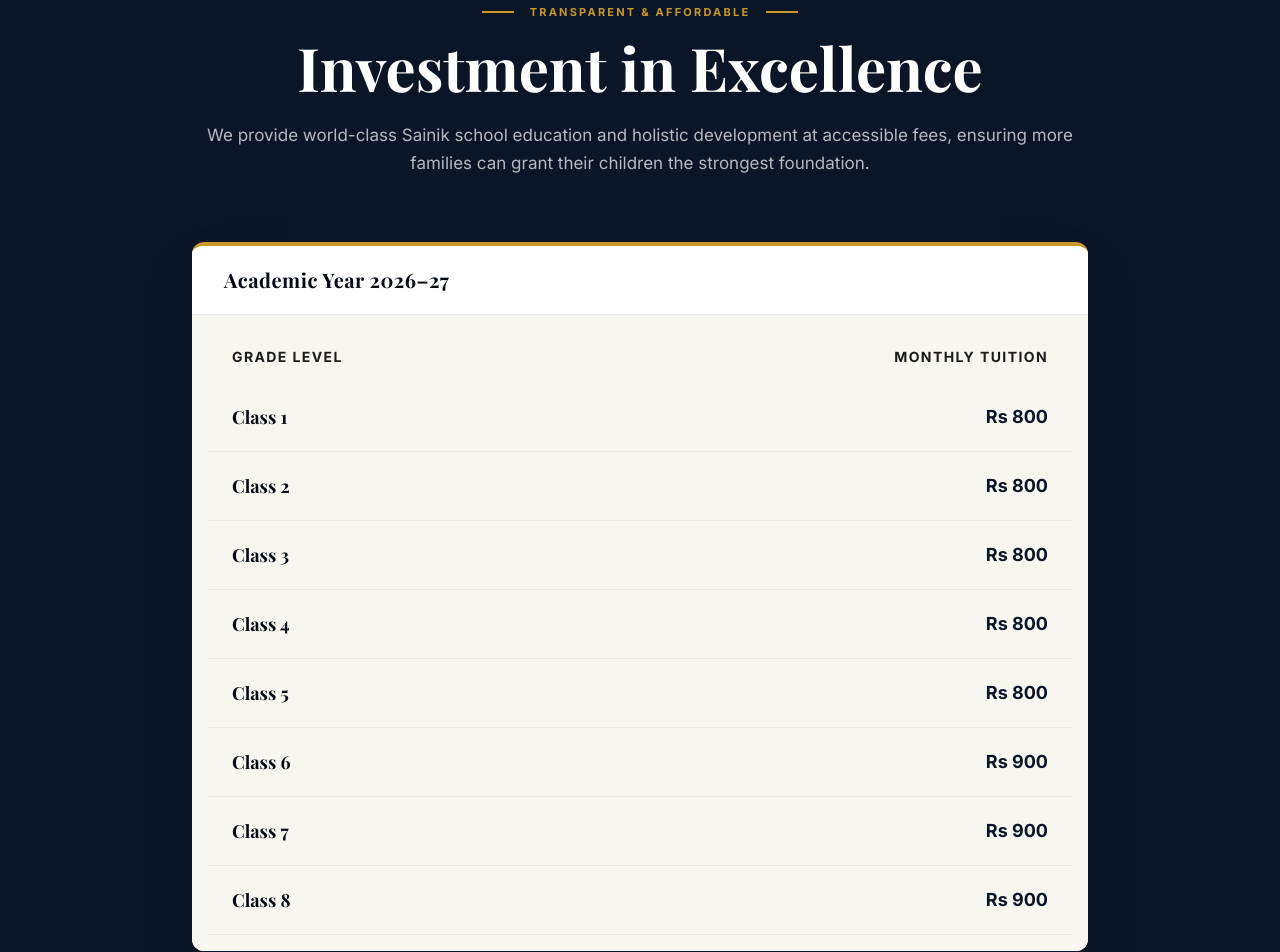
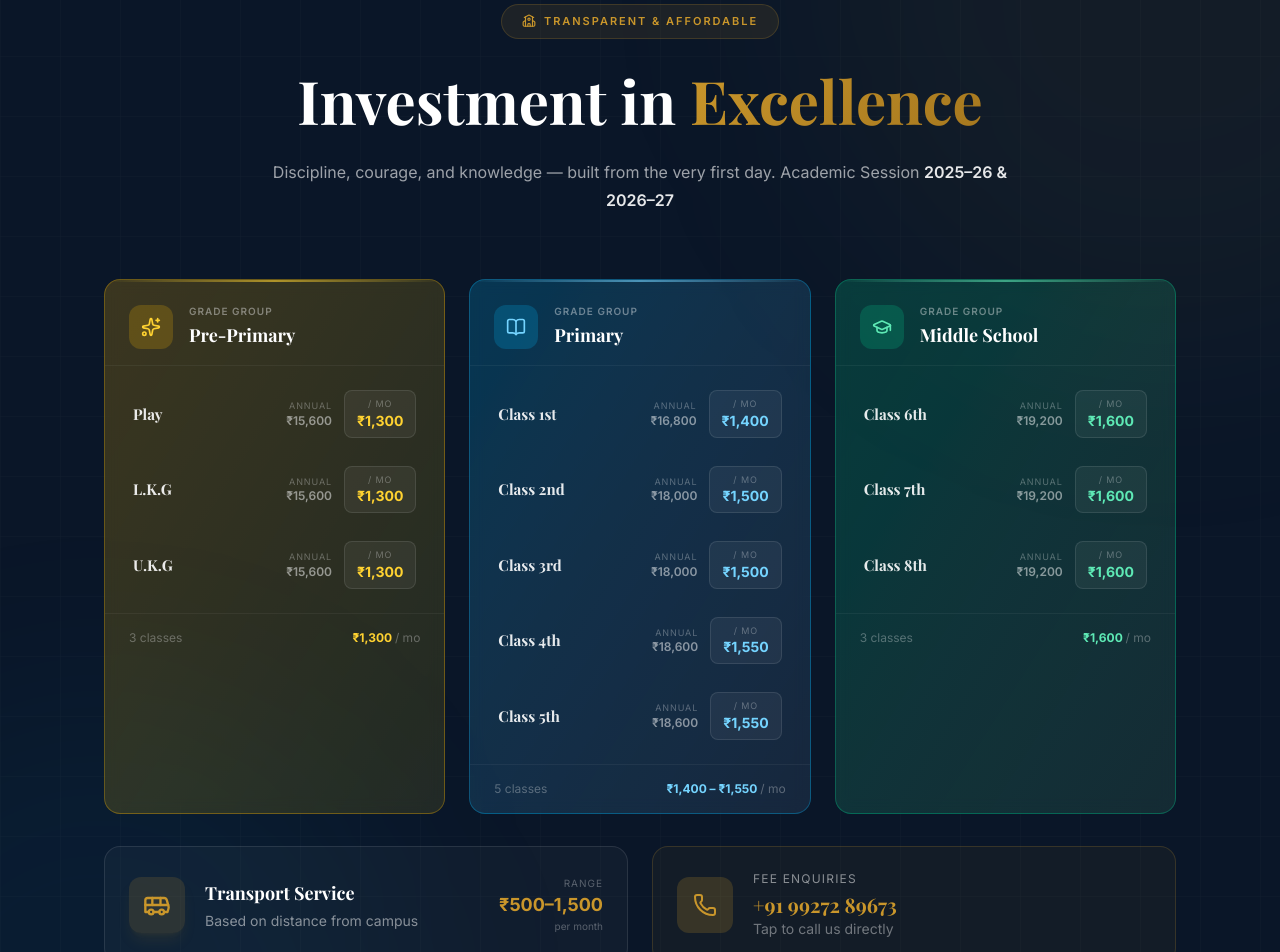
Before and after one commit to Bal-Sanskar-Sainik-School/Bal-Sanskar-Sainik-School-Website, a Next.js app: page /fee-structure in a window 1280 px wide. Shown: the part 220-1172 px from the top of the page. Built offline with nearby package versions, Linux system fonts and the light colour scheme.

Commit message:
Improved the fees structure successfully

```diff
--- a/components/FeeStructure.tsx
+++ b/components/FeeStructure.tsx
@@ -1,18 +1,51 @@
 "use client";
 
 import { motion, useInView } from "framer-motion";
-import { Bus, Phone, Star } from "lucide-react";
+import { Bus, Phone, Sparkles, GraduationCap, BookOpen, School } from "lucide-react";
 import { useRef } from "react";
 
-const feeData = [
-  { class: "Class 1", fee: "Rs 800" },
-  { class: "Class 2", fee: "Rs 800" },
-  { class: "Class 3", fee: "Rs 800" },
-  { class: "Class 4", fee: "Rs 800" },
-  { class: "Class 5", fee: "Rs 800" },
-  { class: "Class 6", fee: "Rs 900" },
-  { class: "Class 7", fee: "Rs 900" },
-  { class: "Class 8", fee: "Rs 900" },
+const groups = [
+  {
+    label: "Pre-Primary",
+    icon: Sparkles,
+    color: "from-amber-400/20 to-yellow-300/10",
+    border: "border-amber-400/30",
+    iconBg: "bg-amber-400/20",
+    iconColor: "text-amber-300",
+    rows: [
+      { class: "Play", monthly: "₹1,300", annual: "₹15,600" },
+      { class: "L.K.G", monthly: "₹1,300", annual: "₹15,600" },
+      { class: "U.K.G", monthly: "₹1,300", annual: "₹15,600" },
+    ],
+  },
+  {
+    label: "Primary",
+    icon: BookOpen,
+    color: "from-sky-400/20 to-blue-300/10",
+    border: "border-sky-400/30",
+    iconBg: "bg-sky-400/20",
+    iconColor: "text-sky-300",
+    rows: [
+      { class: "Class 1st", monthly: "₹1,400", annual: "₹16,800" },
+      { class: "Class 2nd", monthly: "₹1,500", annual: "₹18,000" },
+      { class: "Class 3rd", monthly: "₹1,500", annual: "₹18,000" },
+      { class: "Class 4th", monthly: "₹1,550", annual: "₹18,600" },
+      { class: "Class 5th", monthly: "₹1,550", annual: "₹18,600" },
+    ],
+  },
+  {
+    label: "Middle School",
+    icon: GraduationCap,
+    color: "from-emerald-400/20 to-green-300/10",
+    border: "border-emerald-400/30",
+    iconBg: "bg-emerald-400/20",
+    iconColor: "text-emerald-300",
+    rows: [
+      { class: "Class 6th", monthly: "₹1,600", annual: "₹19,200" },
+      { class: "Class 7th", monthly: "₹1,600", annual: "₹19,200" },
+      { class: "Class 8th", monthly: "₹1,600", annual: "₹19,200" },
+    ],
+  },
 ];
 
 export default function FeeStructure() {
@@ -21,9 +54,21 @@ export default function FeeStructure() {
 
   return (
     <section id="fees" className="py-24 sm:py-32 bg-navy relative overflow-hidden" ref={ref}>
-      {/* Background Ambience */}
-      <div className="absolute top-0 right-0 w-[600px] h-[600px] bg-gradient-radial from-gold/5 via-transparent to-transparent opacity-50 rounded-full translate-x-1/3 -translate-y-1/3 pointer-events-none" />
-      <div className="absolute bottom-0 left-0 w-[600px] h-[600px] bg-gradient-radial from-white/5 via-transparent to-transparent opacity-50 rounded-full -translate-x-1/3 translate-y-1/3 pointer-events-none" />
+
+      {/* Background decorations */}
+      <div className="absolute inset-0 pointer-events-none">
+        <div className="absolute top-0 right-0 w-[700px] h-[700px] rounded-full bg-gold/5 blur-[120px] translate-x-1/3 -translate-y-1/3" />
+        <div className="absolute bottom-0 left-0 w-[600px] h-[600px] rounded-full bg-sky-500/5 blur-[100px] -translate-x-1/3 translate-y-1/3" />
+        {/* Grid lines */}
+        <div
+          className="absolute inset-0 opacity-[0.03]"
+          style={{
+            backgroundImage:
+              "linear-gradient(rgba(255,255,255,0.5) 1px, transparent 1px), linear-gradient(90deg, rgba(255,255,255,0.5) 1px, transparent 1px)",
+            backgroundSize: "60px 60px",
+          }}
+        />
+      </div>
 
       <div className="max-w-[1200px] mx-auto px-6 sm:px-10 lg:px-16 relative z-10">
 
@@ -32,117 +77,153 @@ export default function FeeStructure() {
           initial={{ opacity: 0, y: 30 }}
           animate={inView ? { opacity: 1, y: 0 } : {}}
           transition={{ duration: 0.7 }}
-          className="text-center mb-16 max-w-4xl mx-auto"
+          className="text-center mb-16 max-w-3xl mx-auto"
         >
-          <div className="flex items-center justify-center gap-4 mb-4">
-            <span className="w-8 h-[2px] bg-gold" />
-            <span className="text-gold font-bold tracking-[0.2em] uppercase text-[11px] font-[family-name:var(--font-body)]">
-              Transparent & Affordable
+          <div className="inline-flex items-center gap-2 bg-gold/10 border border-gold/20 rounded-full px-5 py-2 mb-6">
+            <School className="h-3.5 w-3.5 text-gold" />
+            <span className="text-gold font-semibold tracking-[0.18em] uppercase text-[11px] font-[family-name:var(--font-body)]">
+              Transparent &amp; Affordable
             </span>
-            <span className="w-8 h-[2px] bg-gold" />
           </div>
-          <h2 className="text-4xl sm:text-5xl md:text-6xl font-bold text-white font-[family-name:var(--font-heading)] mb-6">
-            Investment in Excellence
+          <h2 className="text-4xl sm:text-5xl md:text-6xl font-bold text-white font-[family-name:var(--font-heading)] mb-5 leading-tight">
+            Investment in{" "}
+            <span className="text-gold-gradient">Excellence</span>
           </h2>
-          <p className="text-white/70 text-[17px] font-[family-name:var(--font-body)] leading-[1.7]">
-            We provide world-class Sainik school education and holistic development at accessible fees, ensuring more families can grant their children the strongest foundation.
+          <p className="text-white/60 text-[16px] font-[family-name:var(--font-body)] leading-[1.8]">
+            Discipline, courage, and knowledge — built from the very first day. Academic Session{" "}
+            <span className="text-white/90 font-semibold">2025–26 &amp; 2026–27</span>
           </p>
         </motion.div>
 
-        {/* Pricing Table Card */}
+        {/* Grade Group Cards */}
+        <div className="grid grid-cols-1 lg:grid-cols-3 gap-6 max-w-6xl mx-auto mb-8">
+          {groups.map((group, gi) => {
+            const Icon = group.icon;
+            return (
               <motion.div
+                key={group.label}
                 initial={{ opacity: 0, y: 40 }}
                 animate={inView ? { opacity: 1, y: 0 } : {}}
-          transition={{ duration: 0.7, delay: 0.2 }}
-          className="bg-ivory-dark rounded-xl shadow-2xl overflow-hidden max-w-4xl mx-auto border-t-[4px] border-gold"
+                transition={{ duration: 0.6, delay: 0.15 + gi * 0.12 }}
+                className={`relative rounded-2xl border ${group.border} bg-gradient-to-br ${group.color} backdrop-blur-sm overflow-hidden group`}
               >
-          {/* Table Header */}
-          <div className="flex items-center justify-between px-8 py-5 border-b border-navy/10 bg-white">
-            <h3 className="font-[family-name:var(--font-heading)] font-bold text-xl text-navy-dark tracking-wide">
-              Academic Year 2026–27
+                {/* Subtle top glow line */}
+                <div className={`absolute top-0 left-0 right-0 h-[2px] bg-gradient-to-r from-transparent via-current to-transparent ${group.iconColor} opacity-60`} />
+
+                {/* Card Header */}
+                <div className="px-6 pt-6 pb-4 flex items-center gap-4 border-b border-white/5">
+                  <div className={`flex h-11 w-11 items-center justify-center rounded-xl ${group.iconBg} flex-shrink-0`}>
+                    <Icon className={`h-5 w-5 ${group.iconColor}`} />
+                  </div>
+                  <div>
+                    <p className="text-white/40 text-[10px] uppercase tracking-widest font-[family-name:var(--font-body)] font-semibold mb-0.5">
+                      Grade Group
+                    </p>
+                    <h3 className={`font-[family-name:var(--font-heading)] font-bold text-lg text-white`}>
+                      {group.label}
                     </h3>
                   </div>
+                </div>
 
-          {/* Table Body */}
-          <div className="bg-ivory-dark px-2 sm:px-4 py-4">
-            <table className="w-full border-collapse">
-              <thead>
-                <tr>
-                  <th className="px-6 py-4 text-left text-xs sm:text-sm font-bold tracking-widest uppercase text-navy-light font-[family-name:var(--font-body)]">
-                    Grade Level
-                  </th>
-                  <th className="px-6 py-4 text-right text-xs sm:text-sm font-bold tracking-widest uppercase text-navy-light font-[family-name:var(--font-body)]">
-                    Monthly Tuition
-                  </th>
-                </tr>
-              </thead>
-              <tbody>
-                {feeData.map((item, i) => (
-                  <motion.tr
-                    key={item.class}
-                    initial={{ opacity: 0, x: -20 }}
+                {/* Rows */}
+                <div className="px-4 py-3 space-y-1">
+                  {group.rows.map((row, ri) => (
+                    <motion.div
+                      key={row.class}
+                      initial={{ opacity: 0, x: -15 }}
                       animate={inView ? { opacity: 1, x: 0 } : {}}
-                    transition={{ duration: 0.4, delay: 0.3 + i * 0.05 }}
-                    className="border-b border-navy/5 transition-colors duration-300 hover:bg-white group"
+                      transition={{ duration: 0.35, delay: 0.3 + gi * 0.12 + ri * 0.06 }}
+                      className="flex items-center justify-between px-3 py-3 rounded-xl hover:bg-white/5 transition-colors duration-200 group/row cursor-default"
                     >
-                    <td className="px-6 py-5 text-base sm:text-lg font-bold text-navy-dark font-[family-name:var(--font-heading)] group-hover:text-gold transition-colors">
-                      {item.class}
-                    </td>
-                    <td className="px-6 py-5 text-right text-base sm:text-lg font-bold text-navy font-[family-name:var(--font-body)]">
-                      {item.fee}
-                    </td>
-                  </motion.tr>
-                ))}
-              </tbody>
-            </table>
+                      <span className="font-[family-name:var(--font-heading)] font-bold text-white/90 text-[15px] group-hover/row:text-white transition-colors">
+                        {row.class}
+                      </span>
+                      <div className="flex items-center gap-3">
+                        <div className="text-right hidden sm:block">
+                          <p className="text-white/30 text-[9px] uppercase tracking-widest font-[family-name:var(--font-body)]">Annual</p>
+                          <p className="text-white/50 text-xs font-semibold font-[family-name:var(--font-body)]">{row.annual}</p>
+                        </div>
+                        <div className={`px-3 py-1.5 rounded-lg bg-white/5 border border-white/10 group-hover/row:border-white/20 transition-colors`}>
+                          <p className="text-white/30 text-[9px] uppercase tracking-widest font-[family-name:var(--font-body)] text-center">/ mo</p>
+                          <p className={`font-bold text-sm font-[family-name:var(--font-body)] ${group.iconColor}`}>{row.monthly}</p>
+                        </div>
                       </div>
                     </motion.div>
+                  ))}
+                </div>
 
-        {/* Transport Component */}
+                {/* Card Footer — fee range */}
+                <div className="px-6 py-4 border-t border-white/5 flex items-center justify-between">
+                  <span className="text-white/30 text-xs font-[family-name:var(--font-body)]">{group.rows.length} classes</span>
+                  <span className={`text-xs font-bold font-[family-name:var(--font-body)] ${group.iconColor}`}>
+                    {group.rows[0].monthly}
+                    {group.rows[0].monthly !== group.rows[group.rows.length - 1].monthly
+                      ? ` – ${group.rows[group.rows.length - 1].monthly}`
+                      : ""}{" "}
+                    <span className="font-normal text-white/30">/ mo</span>
+                  </span>
+                </div>
+              </motion.div>
+            );
+          })}
+        </div>
+
+        {/* Transport + Contact row */}
+        <div className="max-w-6xl mx-auto grid grid-cols-1 sm:grid-cols-2 gap-6 mt-6">
+
+          {/* Transport */}
           <motion.div
             initial={{ opacity: 0, y: 20 }}
             animate={inView ? { opacity: 1, y: 0 } : {}}
             transition={{ duration: 0.6, delay: 0.6 }}
-          className="mt-10 max-w-4xl mx-auto bg-white/5 backdrop-blur-sm border border-white/10 rounded-xl p-8 flex flex-col sm:flex-row items-start sm:items-center gap-6 sm:justify-between group hover:bg-white/10 transition-colors duration-500"
+            className="relative rounded-2xl border border-white/10 bg-white/[0.03] p-6 flex items-center gap-5 group hover:bg-white/[0.06] hover:border-gold/20 transition-all duration-400 overflow-hidden"
           >
-          <div className="flex items-center gap-5">
-            <div className="flex h-14 w-14 items-center justify-center rounded-sm bg-gold flex-shrink-0 shadow-lg shadow-gold/20">
-              <Bus className="h-7 w-7 text-navy-dark" />
+            <div className="absolute inset-0 bg-gradient-to-br from-gold/5 to-transparent opacity-0 group-hover:opacity-100 transition-opacity duration-500 pointer-events-none rounded-2xl" />
+            <div className="flex h-14 w-14 items-center justify-center rounded-xl bg-gold/15 flex-shrink-0 shadow-lg shadow-gold/10 group-hover:bg-gold/25 transition-colors">
+              <Bus className="h-7 w-7 text-gold" />
             </div>
-            <div>
-              <h3 className="font-[family-name:var(--font-heading)] text-xl font-bold text-white tracking-wide mb-1">
-                Safe Transport Service
+            <div className="flex-1 min-w-0">
+              <h3 className="font-[family-name:var(--font-heading)] text-lg font-bold text-white mb-1">
+                Transport Service
               </h3>
-              <p className="text-sm sm:text-base text-white/60 font-[family-name:var(--font-body)]">
-                Depending on geographical distance from the school campus.
+              <p className="text-white/50 text-sm font-[family-name:var(--font-body)] leading-snug">
+                Based on distance from campus
               </p>
             </div>
-          </div>
-          <div className="font-[family-name:var(--font-body)] text-2xl font-black text-gold whitespace-nowrap px-4 py-2 border border-gold/30 rounded-full inline-block">
-            Rs 500 - 1,500 <span className="text-sm font-normal text-white/60 uppercase tracking-widest ml-1">/ mo</span>
+            <div className="text-right flex-shrink-0">
+              <p className="text-white/30 text-[10px] uppercase tracking-widest font-[family-name:var(--font-body)]">Range</p>
+              <p className="text-gold font-black text-lg font-[family-name:var(--font-body)] whitespace-nowrap">
+                ₹500–1,500
+              </p>
+              <p className="text-white/30 text-[10px] font-[family-name:var(--font-body)]">per month</p>
             </div>
           </motion.div>
 
-        {/* Contact Strip */}
-        <motion.div
-          initial={{ opacity: 0 }}
-          animate={inView ? { opacity: 1 } : {}}
-          transition={{ duration: 0.6, delay: 0.8 }}
-          className="mt-12 text-center"
+          {/* Contact */}
+          <motion.a
+            href="tel:+919927289673"
+            initial={{ opacity: 0, y: 20 }}
+            animate={inView ? { opacity: 1, y: 0 } : {}}
+            transition={{ duration: 0.6, delay: 0.72 }}
+            className="relative rounded-2xl border border-gold/20 bg-gold/5 p-6 flex items-center gap-5 group hover:bg-gold hover:border-gold transition-all duration-400 overflow-hidden cursor-pointer"
           >
-          <div className="inline-flex items-center gap-3 border border-gold/20 bg-gold/10 px-6 py-3 rounded-sm group hover:bg-gold transition-colors duration-300">
-            <Phone className="h-4 w-4 text-gold group-hover:text-navy-dark transition-colors" />
-            <p className="text-sm sm:text-base text-white/80 font-[family-name:var(--font-body)] group-hover:text-navy-dark transition-colors">
-              For detailed fee structures & enquiries, contact {" "}
-              <a
-                href="tel:+919927289673"
-                className="font-bold text-gold group-hover:text-navy-dark transition-colors"
-              >
+            <div className="flex h-14 w-14 items-center justify-center rounded-xl bg-gold/20 flex-shrink-0 group-hover:bg-navy/20 transition-colors">
+              <Phone className="h-6 w-6 text-gold group-hover:text-navy-dark transition-colors" />
+            </div>
+            <div>
+              <p className="text-white/50 text-xs uppercase tracking-widest font-[family-name:var(--font-body)] mb-1 group-hover:text-navy/60 transition-colors">
+                Fee Enquiries
+              </p>
+              <p className="font-[family-name:var(--font-heading)] text-xl font-bold text-gold group-hover:text-navy-dark transition-colors">
                 +91 99272 89673
-              </a>
+              </p>
+              <p className="text-white/40 text-sm font-[family-name:var(--font-body)] group-hover:text-navy/50 transition-colors">
+                Tap to call us directly
               </p>
             </div>
-        </motion.div>
+          </motion.a>
+
+        </div>
       </div>
     </section>
   );
```
Lines whose indentation alone changed are shown as unchanged.
